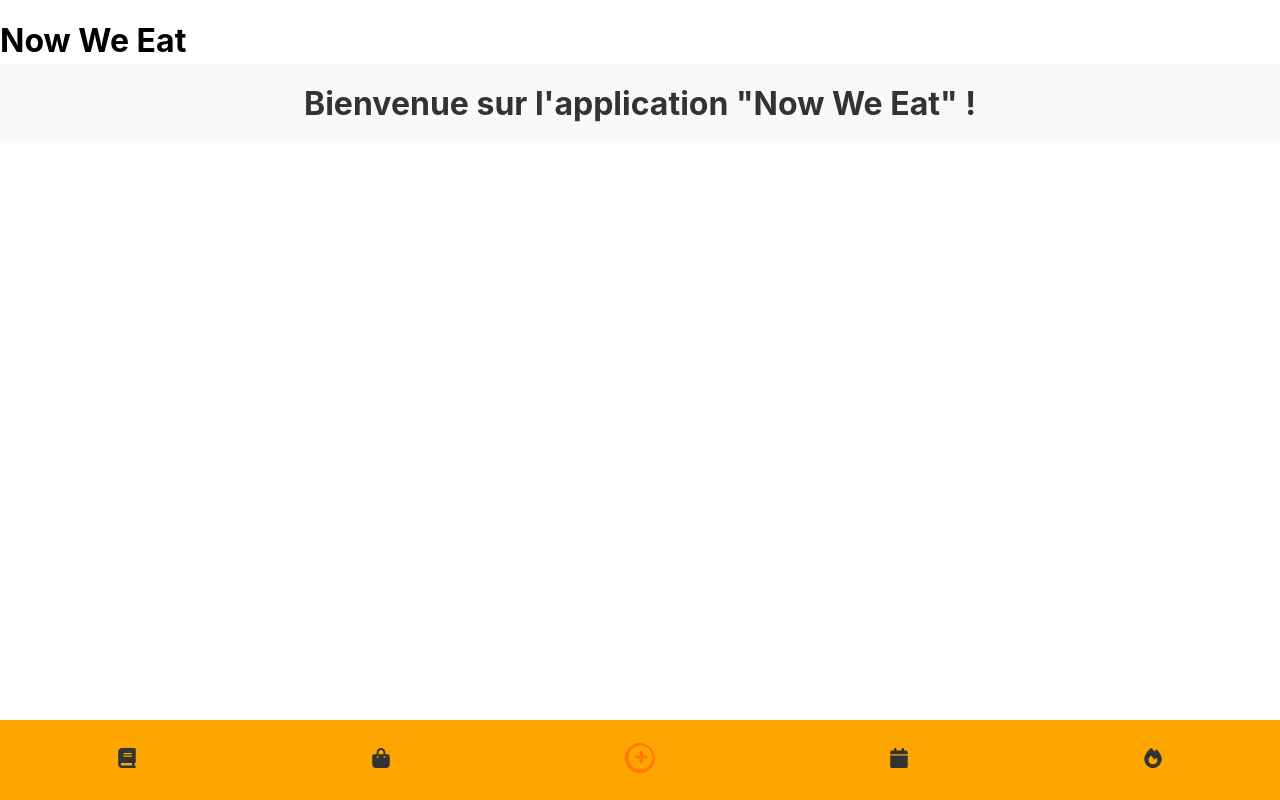
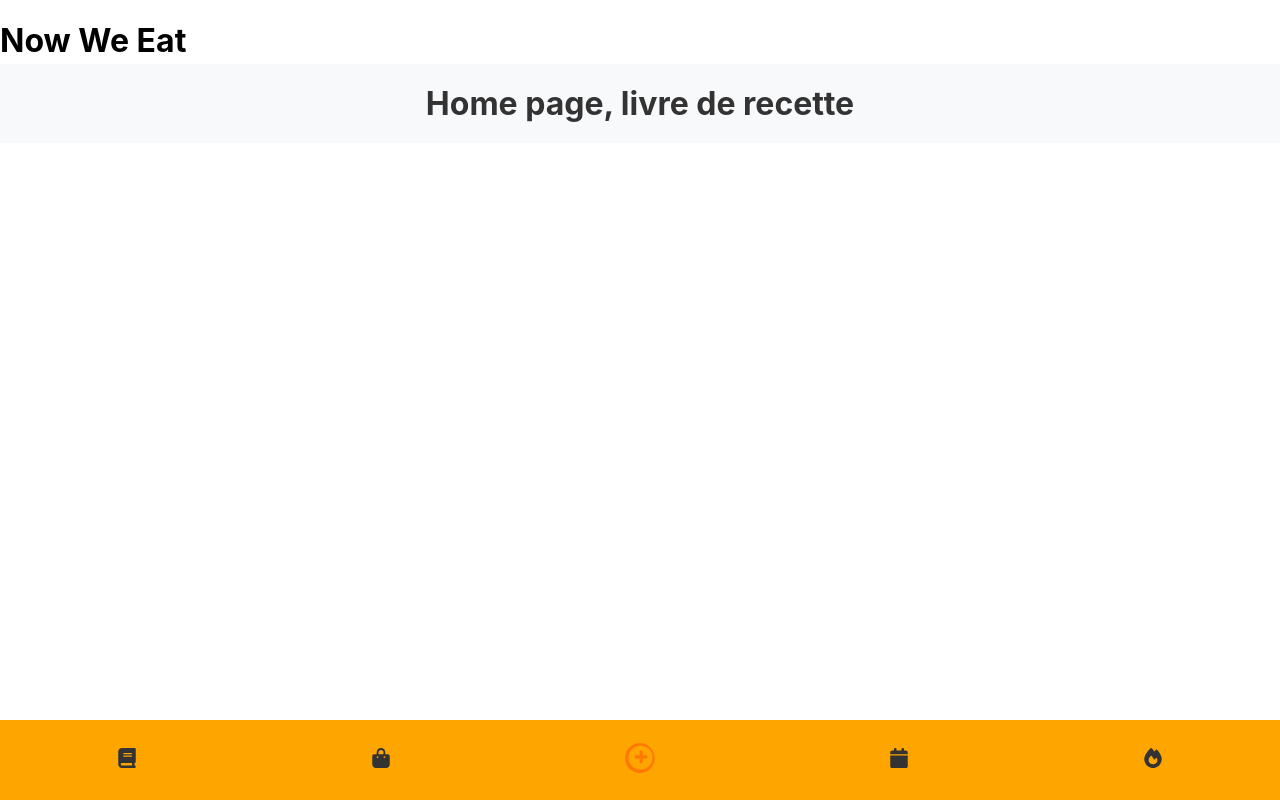
Before and after one commit to NoemieGaillard8/NowWeEat, a React (Create React App) app: page / in a window 1280 px wide. Built offline with nearby package versions, Linux system fonts and the light colour scheme.

Commit message:
home page

```diff
--- a/src/pages/Home.js
+++ b/src/pages/Home.js
@@ -8,7 +8,7 @@ const Home = () => {
 
       <div className="content">
         <header className="home-header">
-          Bienvenue sur l'application "Now We Eat" !
+          Home page, livre de recette
         </header>
 
       </div>
```
